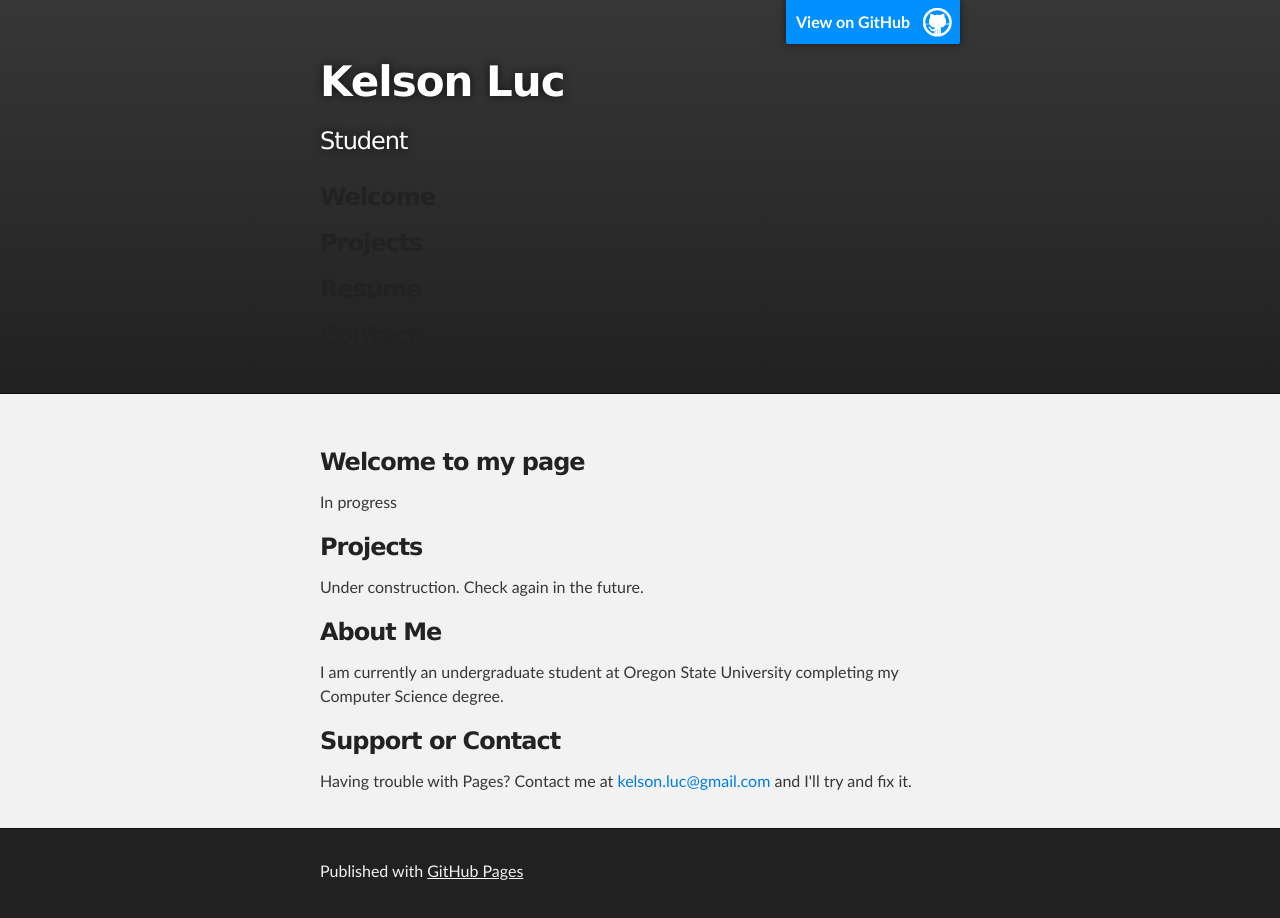
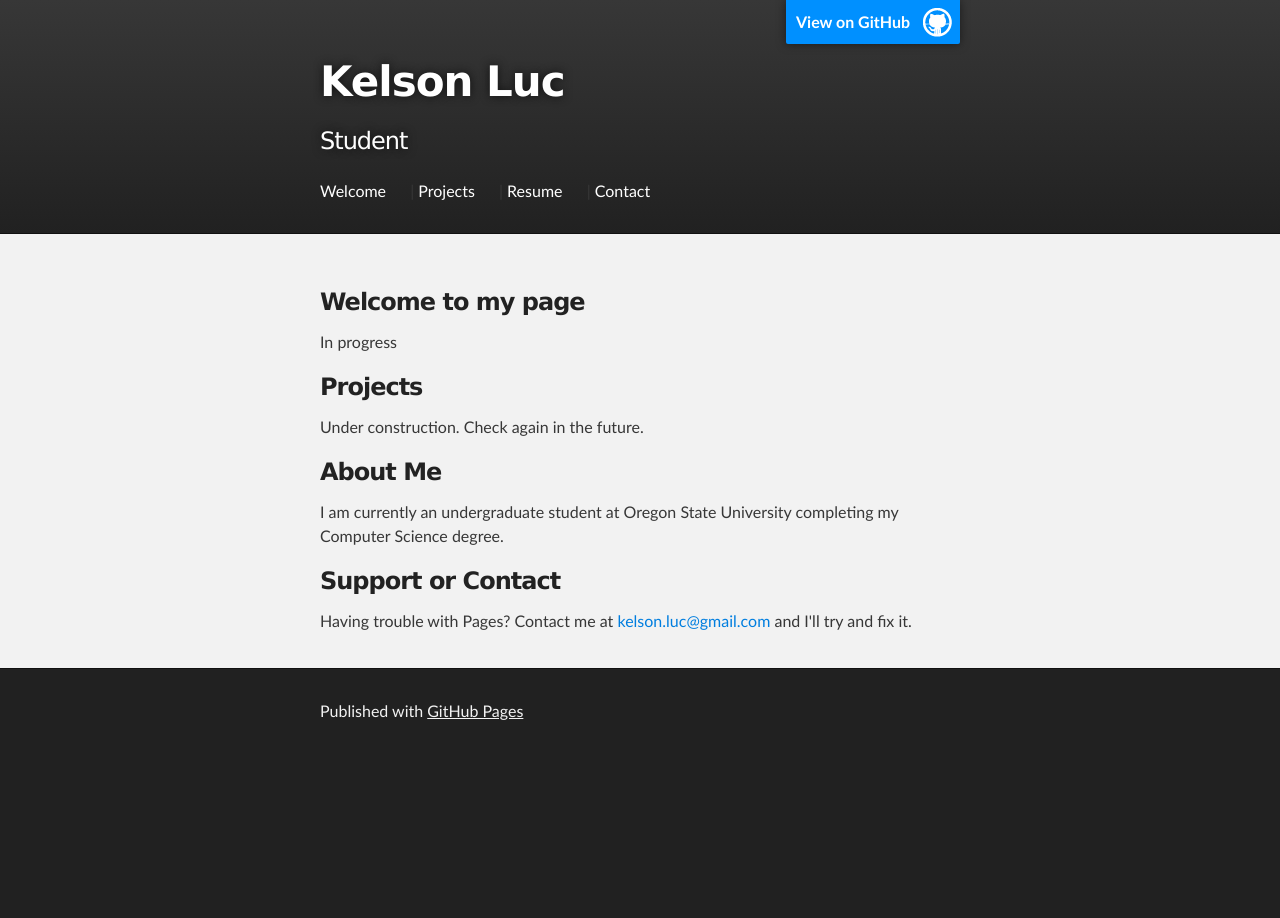
Before and after one commit to kluc/kluc.github.io, a plain HTML site: page index.html in a window 1280 px wide. After the commit the page ends 800 px from the top, so only its background shows below. Drawn offline with Linux system fonts and the light colour scheme.

Commit message:
Actually made nav bar

```diff
--- a/index.html
+++ b/index.html
@@ -22,12 +22,13 @@
           <h2 id="project_tagline">Student</h2>
 
 			<!-- NAVIGATION BAR -->
-			<div class="nav">
-				<h3>Welcome</h3>
-				<h3>Projects</h3>
-				<h3>Resume</h3>
-				<h3>Contact</h3>
-			</div>
+			<nav class="nav">
+                <a href="">Welcome</a> |
+                <a href="">Projects</a> |
+                <a href="">Resume</a> |
+                <a href="">Contact</a>
+
+			</nav>
 
 
         </header>
--- a/stylesheets/stylesheet.css
+++ b/stylesheets/stylesheet.css
@@ -423,7 +423,13 @@ Small Device Styles
 }
 
 /****************************My stuff*****************************************/
-.nav {
+.nav a{
     color: white;
+    display: inline;
+    margin-right: 20px;
+}
 
+.nav a:hover{
+    color:red;
+    text-decoration: underline;
 }
```
